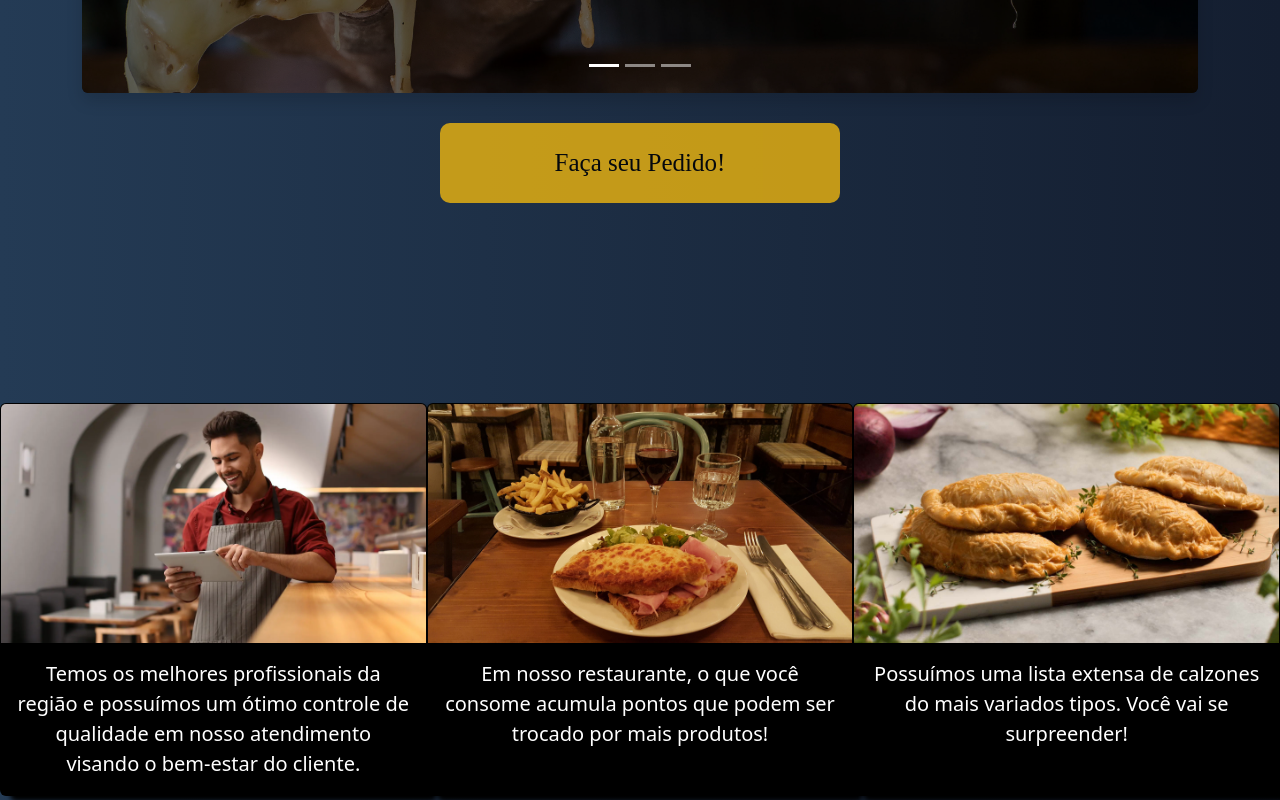
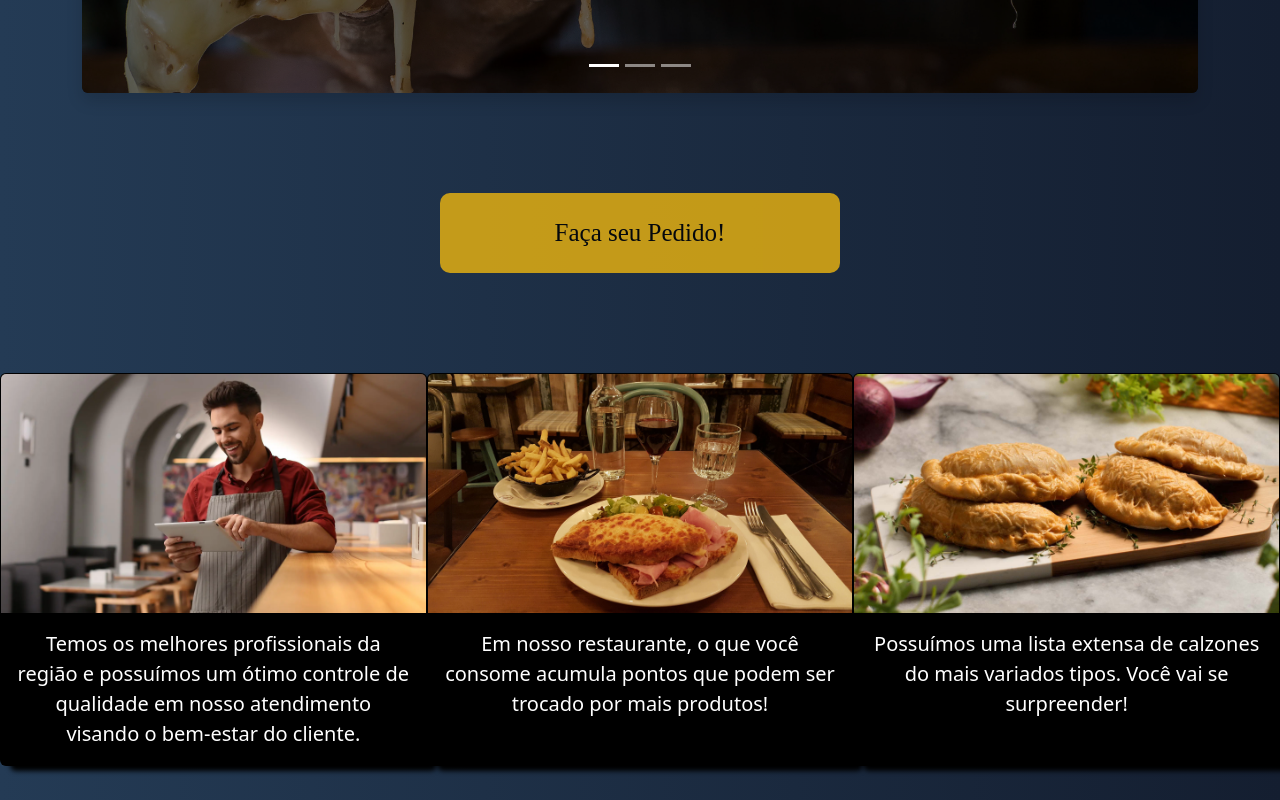
Before and after one commit to marquescauee/MeuCalzone, a React (Create React App) app in the folder client/: page / in a window 1280 px wide. Shown: the part 680-1480 px from the top of the page. Built offline with nearby package versions, Linux system fonts and the light colour scheme.

Commit message:
Fixing Margin

```diff
--- a/client/src/components/botaoPedido/botaoPedido.css
+++ b/client/src/components/botaoPedido/botaoPedido.css
@@ -22,7 +22,7 @@
 }
 
 .divBotao {
-    margin-top: 30px;
+    margin: 100px 0;
     display: flex;
     justify-content: center;
 }
--- a/client/src/components/card/card.css
+++ b/client/src/components/card/card.css
@@ -7,5 +7,6 @@
 }
 
 .container-card {
-    margin: 200px 0px; font-size: 20px;
+    margin-bottom: 80px;
+    font-size: 20px;
 }
```
